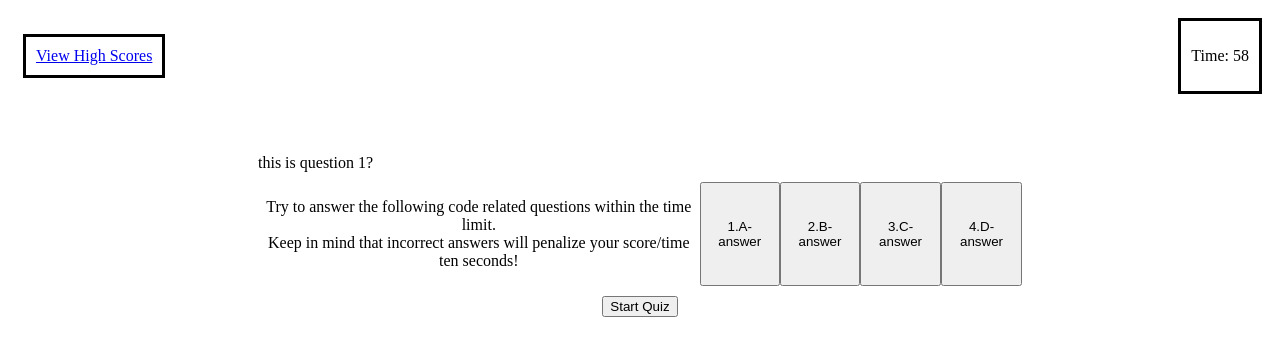
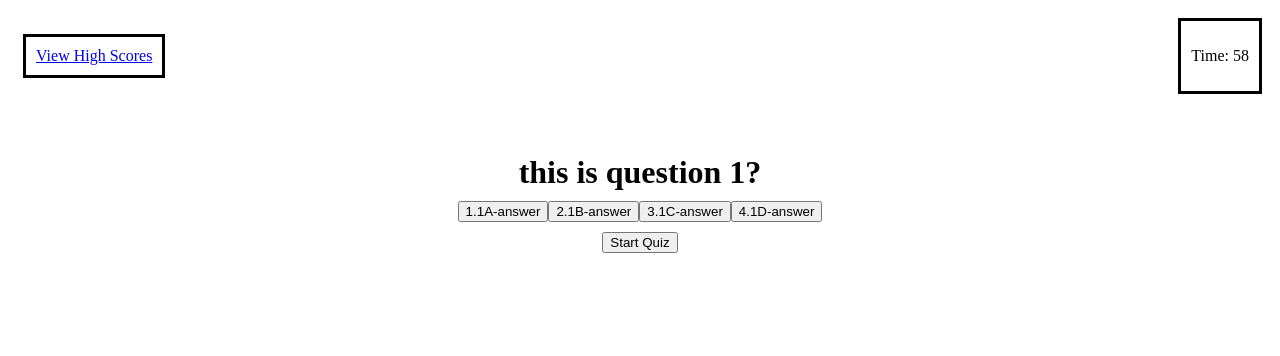
Before and after one commit to 0Blockaye0/Quiz, a plain HTML site: page index.html in a window 1280 px wide. Both pictures are taken after a click on the button "Start Quiz". Drawn offline with Linux system fonts and the light colour scheme.

Commit message:
first q&a populated and previous elements removed

```diff
--- a/assets/script.js
+++ b/assets/script.js
@@ -4,22 +4,22 @@ var startButton = document.getElementById("start-quiz");
 var QandA = [
     {
       q: "this is question 1?",
-      ch: ["A-answer", "B-answer", "C-answer", "D-answer"],
+      ch: ["1A-answer", "1B-answer", "1C-answer", "1D-answer"],
       a: "a"
     },
     {
       q: "this is question 2?",
-      ch: ["A-answer", "B-answer", "C-answer", "D-answer"],
+      ch: ["2A-answer", "2B-answer", "2C-answer", "2D-answer"],
       a: "b"
     },
     {
       q: "this is question 3?",
-      ch: ["A-answer", "B-answer", "C-answer", "D-answer"],
+      ch: ["3A-answer", "3B-answer", "3C-answer", "3D-answer"],
       a: "c"
     },
     {
       q: "this is question 4?",
-      ch: ["A-answer", "B-answer", "C-answer", "D-answer"],
+      ch: ["4A-answer", "4B-answer", "4C-answer", "4D-answer"],
       a: "d"
     }
   ];
@@ -55,12 +55,9 @@ function startQuiz() {
 
   //how do i access the h1 element in the div for questions?
 
-
-  //will this remove or clear all the child elements in the choice div so its blank every time
-  //a new set of choices is loaded to the screen?
-  // while (choiceEl.firstChild) {
-  //   choiceEl.removeChild(choiceEl.firstChild);
-  // };
+  while (choiceEl.firstChild) {
+  choiceEl.removeChild(choiceEl.firstChild);
+  };
 
   let currentQuestion = QandA[i].q;
   questionEl.innerHTML = currentQuestion;
--- a/assets/styles.css
+++ b/assets/styles.css
@@ -21,7 +21,7 @@ main {
     margin: 50px 250px 10px;
 }
 
-.question {
+#question {
    display: flex;
    justify-content: center;
    margin: 10px;
--- a/index.html
+++ b/index.html
@@ -17,8 +17,8 @@
         </div>
     </header>
     <main>
-            <div id="question">
-                <h1>Coding Quiz Challenge</h1>
+            <div>
+                <h1 id="question">Coding Quiz Challenge</h1>
             </div>
             <div id="choice-container">
                 <p id="intro-statement">Try to answer the following code related questions within the time limit.<br>
```
